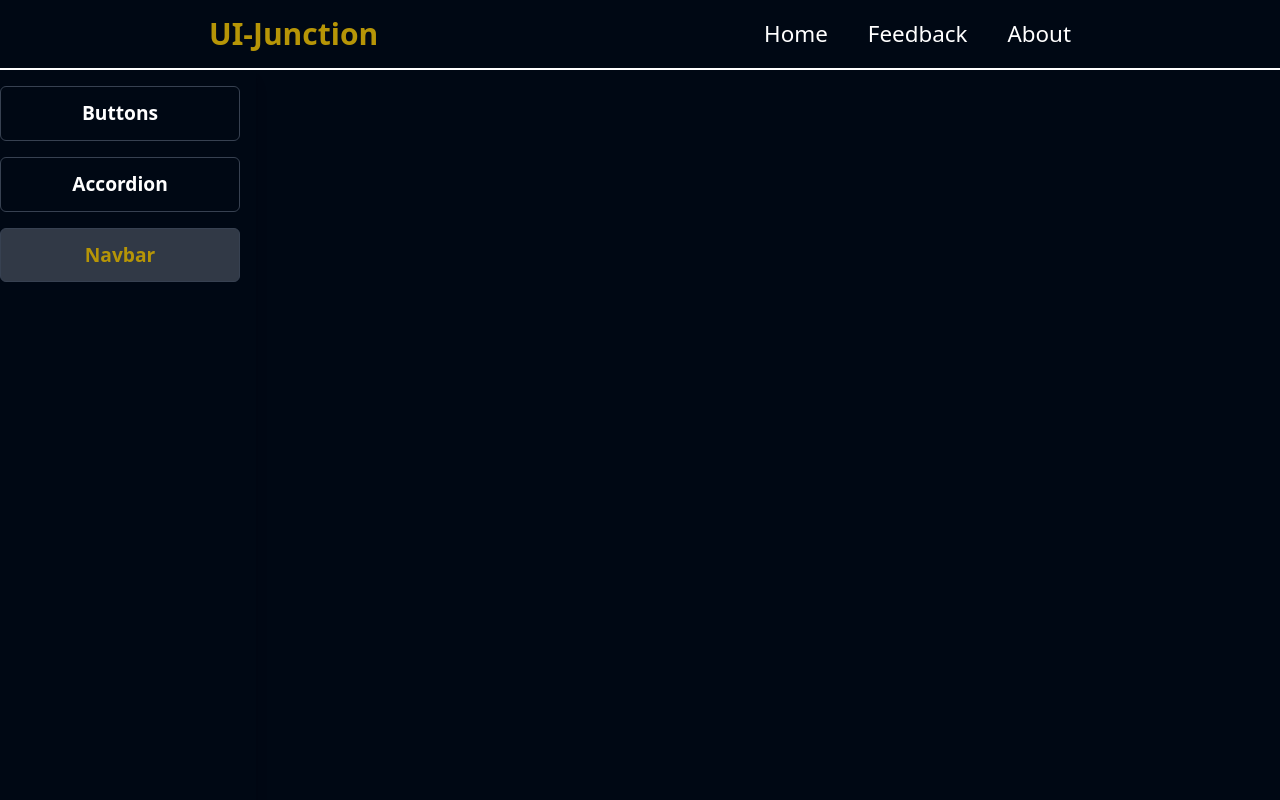
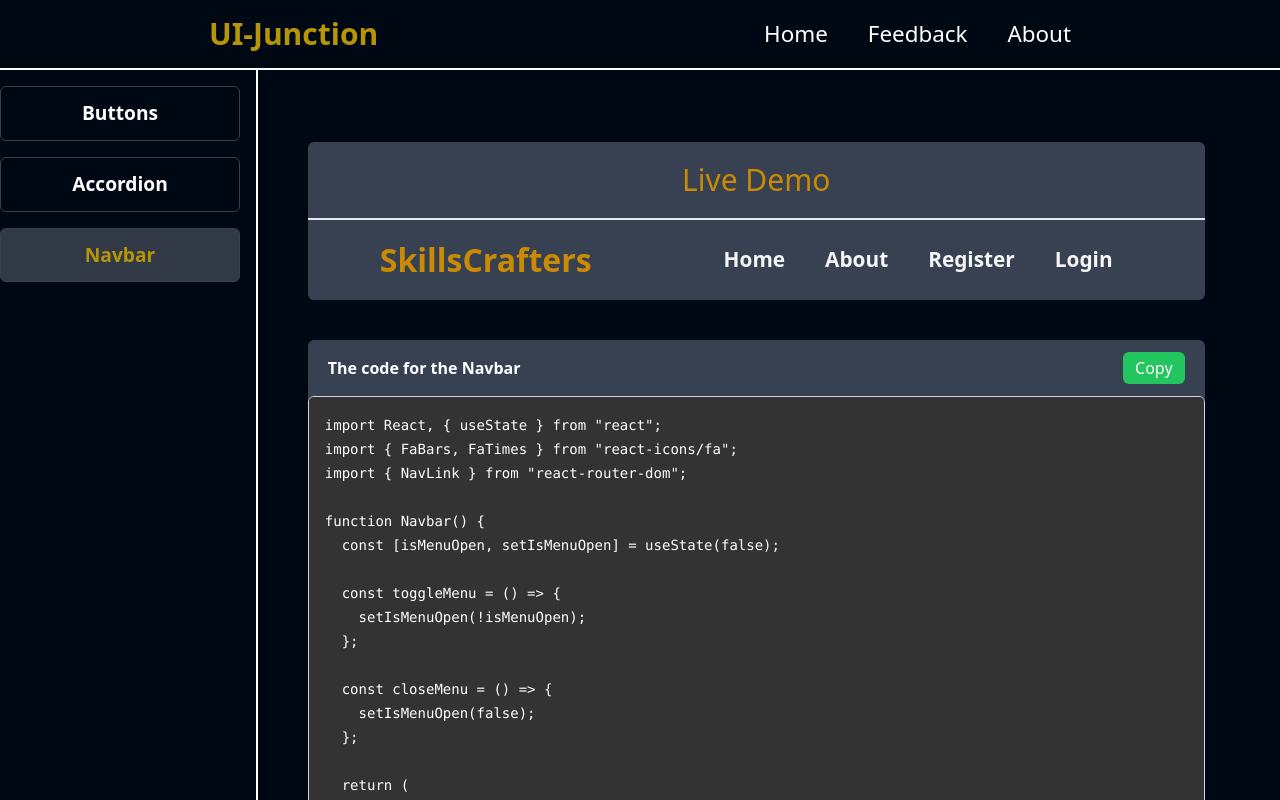
Before and after one commit to Pavan-2929/UI-Junction, a React (Vite) app in the folder client/: page /navbar in a window 1280 px wide. Shown: the top 800 px of the page. Built offline with nearby package versions, Linux system fonts and the light colour scheme.

Commit message:
Added Navbar Section

```diff
--- a/client/package.json
+++ b/client/package.json
@@ -13,6 +13,7 @@
     "react": "^18.2.0",
     "react-color": "^2.19.3",
     "react-dom": "^18.2.0",
+    "react-icons": "^5.0.1",
     "react-router-dom": "^6.22.2"
   },
   "devDependencies": {
--- a/client/src/App.jsx
+++ b/client/src/App.jsx
@@ -3,6 +3,7 @@ import Header from "./components/Header/Header";
 import Sidebar from "./components/Sidebar/Sidebar";
 import Button from "./components/Buttons/Button";
 import Accordion from "./components/Accordion/Accordion";
+import Navbar from "./components/Navbar/Navbar";
 
 function App() {
   return (
@@ -15,6 +16,7 @@ function App() {
             <Routes>
               <Route path="/button" element={<Button />} />
               <Route path="/accordion" element={<Accordion />} />
+              <Route path="/navbar" element={<Navbar/>} />
             </Routes>
           </div>
         </div>
--- a/client/src/components/Accordion/Accordion.jsx
+++ b/client/src/components/Accordion/Accordion.jsx
@@ -2,7 +2,7 @@ import React, { useState } from "react";
 
 const Accordion = () => {
   const [activeIndex, setActiveIndex] = useState(null);
-  const [coppyMessage, setCopyMessage] = useState(false);
+  const [copyMessage, setCopyMessage] = useState(false);
 
   const toggleAccordion = (index) => {
     setActiveIndex(activeIndex === index ? null : index);
@@ -117,7 +117,7 @@ export default Accordion;`;
               } px-3 py-1 rounded-md`}
               onClick={handleCopyClick}
             >
-              {coppyMessage ? "Copied" : "Copy"}
+              {copyMessage ? "Copied" : "Copy"}
             </button>
           </div>
           <div className="bg-[#333] border border-gray-300 rounded-md p-4 overflow-auto text-white sm ">
--- a/client/src/components/Buttons/Button.jsx
+++ b/client/src/components/Buttons/Button.jsx
@@ -5,7 +5,7 @@ const Button = () => {
   const [color, setColor] = useState("#000000");
   const [showColorPicker, setShowColorPicker] = useState(false);
   const [showButton, setShowButton] = useState(false);
-  const [coppyMessage, setCopyMessage] = useState(false);
+  const [copyMessage, setCopyMessage] = useState(false);
 
   const toggleColorPicker = () => {
     setShowColorPicker(!showColorPicker);
@@ -85,7 +85,7 @@ const Button = () => {
               <h2 className="text-white font-bold">The code for the button</h2>
               <button
                 className={`text-white ${
-                  coppyMessage ? "bg-green-500" : "bg-yellow-600"
+                  copyMessage ? "bg-green-500" : "bg-yellow-600"
                 } px-3 py-1 rounded-md`}
                 onClick={handleCopyClick}
               >
--- /dev/null
+++ b/client/src/components/Navbar/Navbar.jsx
@@ -0,0 +1,167 @@
+import React, { useState } from "react";
+import { FaBars, FaTimes } from "react-icons/fa";
+import { NavLink } from "react-router-dom";
+
+function Navbar() {
+  const [isMenuOpen, setIsMenuOpen] = useState(false);
+  const [copyMessage, setCopyMessage] = useState(false);
+
+  const toggleMenu = () => {
+    setIsMenuOpen(!isMenuOpen);
+  };
+
+  const closeMenu = () => {
+    setIsMenuOpen(false);
+  };
+
+  const codeSnippet = `import React, { useState } from "react";
+import { FaBars, FaTimes } from "react-icons/fa";
+import { NavLink } from "react-router-dom";
+
+function Navbar() {
+  const [isMenuOpen, setIsMenuOpen] = useState(false);
+
+  const toggleMenu = () => {
+    setIsMenuOpen(!isMenuOpen);
+  };
+
+  const closeMenu = () => {
+    setIsMenuOpen(false);
+  };
+
+  return (
+    <div className="w-[78vw] border-l-2 border-white min-h-screen pt-10">
+        <nav
+          className={\'\${isMenuOpen ? "bg-[#414141]" : ""} p-4 font-semibold\'}
+        >
+          <div className="md:flex justify-around items-center">
+            <div className="text-[2rem] flex justify-around items-center relative">
+              <span className="text-purple-500 animate-fire">
+                SkillsCrafters
+              </span>
+              <div onClick={toggleMenu} className="md:hidden">
+                {isMenuOpen ? <FaTimes /> : <FaBars />}
+              </div>
+            </div>
+
+            <div>
+              <ul
+                className={\`\${
+                  isMenuOpen ? "block" : "hidden"
+                } text-[1.3rem] md:flex space-y-8 md:space-y-0 items-center flex flex-col md:flex-row justify-center '\}
+              >
+                <li className="md:ml-5 xl:mx-5 sm:mt-0 mt-10 hover:text-purple-700">
+                  <NavLink to="/" onClick={closeMenu}>
+                    Home
+                  </NavLink>
+                </li>
+                <li className="md:ml-5 xl:mx-5 hover:text-purple-700">
+                  <NavLink to="/about" onClick={closeMenu}>
+                    About
+                  </NavLink>
+                </li>
+                <li className="md:ml-5 xl:mx-5 hover:text-purple-700">
+                  <NavLink to="/register" onClick={closeMenu}>
+                    Register
+                  </NavLink>
+                </li>
+                <li className="md:ml-5 xl:mx-5 hover:text-purple-700">
+                  <NavLink to="/login" onClick={closeMenu}>
+                    Login
+                  </NavLink>
+                </li>
+              </ul>
+            </div>
+          </div>
+        </nav>
+    </div>
+  );
+}
+
+export default Navbar;`;
+
+  const handleCopyClick = () => {
+    navigator.clipboard.writeText(codeSnippet);
+    setCopyMessage(true);
+    setTimeout(() => {
+      setCopyMessage(false);
+    }, 3000);
+  };
+
+  return (
+    <div className="w-[78vw] border-l-2 border-white min-h-screen pt-10">
+      <div className="bg-gray-700 w-[90%] mx-auto rounded-md">
+        <div className="text-center text-3xl text-yellow-600 mt-8 p-5 border-b-2 border-gray-200">
+          <h1>Live Demo</h1>
+        </div>
+        <div>
+          <nav
+            className={`${isMenuOpen ? "bg-gray-800" : ""} p-4 font-semibold`}
+          >
+            <div className="md:flex justify-around items-center">
+              <div className="text-[2rem] flex justify-around items-center relative">
+                <span className="text-yellow-600 animate-fire">
+                  SkillsCrafters
+                </span>
+                <div onClick={toggleMenu} className="md:hidden">
+                  {isMenuOpen ? <FaTimes /> : <FaBars />}
+                </div>
+              </div>
+
+              <div>
+                <ul
+                  className={`text-[1.3rem] md:flex ${
+                    isMenuOpen ? "block" : "hidden"
+                  } space-y-8 md:space-y-0 items-center flex flex-col md:flex-row justify-center `}
+                >
+                  <li className="md:ml-5 xl:mx-5 sm:mt-0 mt-14 hover:text-yellow-500">
+                    <NavLink to="/" onClick={closeMenu}>
+                      Home
+                    </NavLink>
+                  </li>
+                  <li className="md:ml-5 xl:mx-5 hover:text-yellow-500">
+                    <NavLink to="/about" onClick={closeMenu}>
+                      About
+                    </NavLink>
+                  </li>
+                  <li className="md:ml-5 xl:mx-5 hover:text-yellow-500">
+                    <NavLink to="/register" onClick={closeMenu}>
+                      Register
+                    </NavLink>
+                  </li>
+                  <li className="md:ml-5 xl:mx-5 hover:text-yellow-500">
+                    <NavLink to="/login" onClick={closeMenu}>
+                      Login
+                    </NavLink>
+                  </li>
+                </ul>
+              </div>
+            </div>
+          </nav>
+        </div>
+      </div>
+      <div className="w-[90%] mx-auto mt-10">
+        <div className="bg-gray-700 rounded-md mt-5">
+          <div className="flex justify-between items-center py-3 px-5">
+            <h2 className="text-white font-bold">The code for the Navbar</h2>
+            <button
+              className={`text-white ${
+                true ? "bg-green-500" : "bg-yellow-600"
+              } px-3 py-1 rounded-md`}
+              onClick={handleCopyClick}
+            >
+              {copyMessage ? "Copied" : "Copy"}
+            </button>
+          </div>
+          <div className="bg-[#333] border border-gray-300 rounded-md p-4 overflow-auto text-white sm ">
+            <pre>
+              <code className="text-sm w-[80%]">{codeSnippet}</code>
+            </pre>
+          </div>
+        </div>
+      </div>
+    </div>
+  );
+}
+
+export default Navbar;
```
Also changed, not shown: 1 other file (tests, documents, lock files or other folders).
